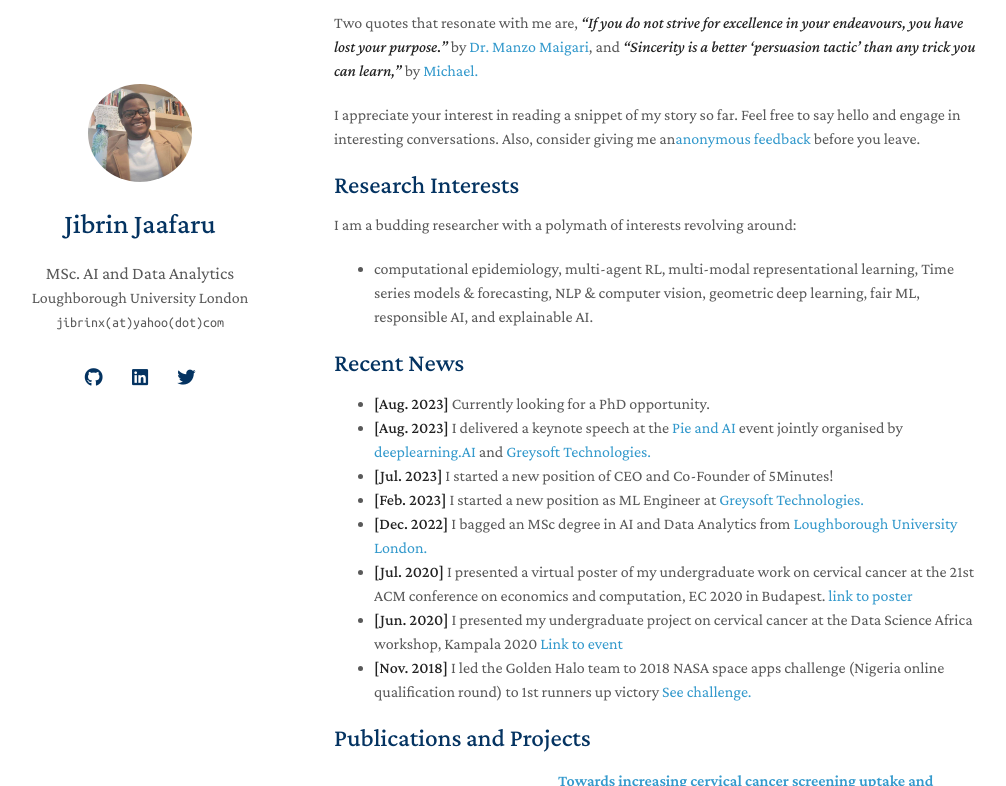
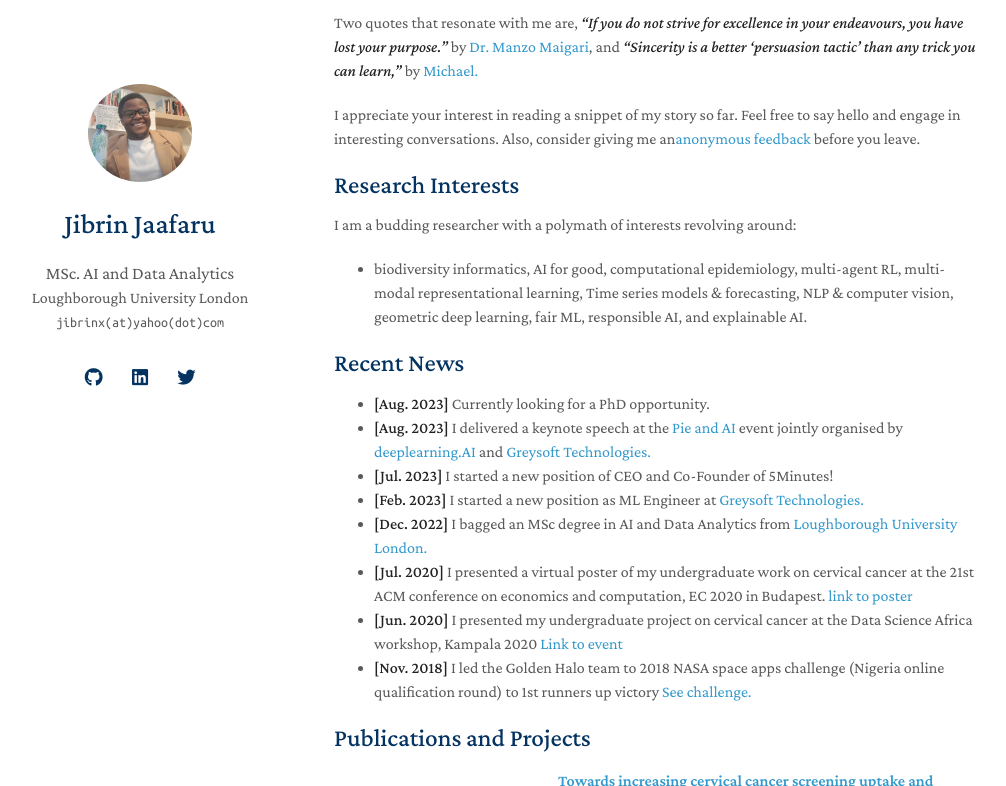
Before and after one commit to jibrinx/jibrinx.github.io, a Jekyll site: the page built from index.md, in a window 1280 px wide and 900 px high, scrolled down 700 px, cut to the strip 0-786 px from the top of the window. Shown: the whole strip, without its empty margins (136-1142 px from the left). Built offline with Jekyll 4.4.1, drawn with Linux system fonts in a browser that asks for light colours; nearby versions of some CDN libraries; a style sheet for code colours, icons or effects is not loaded.

Commit message:
Update index.md

```diff
--- a/index.md
+++ b/index.md
@@ -19,7 +19,7 @@
 
 ## Research Interests
 I am a budding researcher with a polymath of interests revolving around:
-- computational epidemiology, multi-agent RL, multi-modal representational learning, Time series models & forecasting, NLP & computer vision, geometric deep learning, fair ML, responsible AI, and explainable AI.
+- biodiversity informatics, AI for good, computational epidemiology, multi-agent RL, multi-modal representational learning, Time series models & forecasting, NLP & computer vision, geometric deep learning, fair ML, responsible AI, and explainable AI.
 
 ## Recent News
 
```
